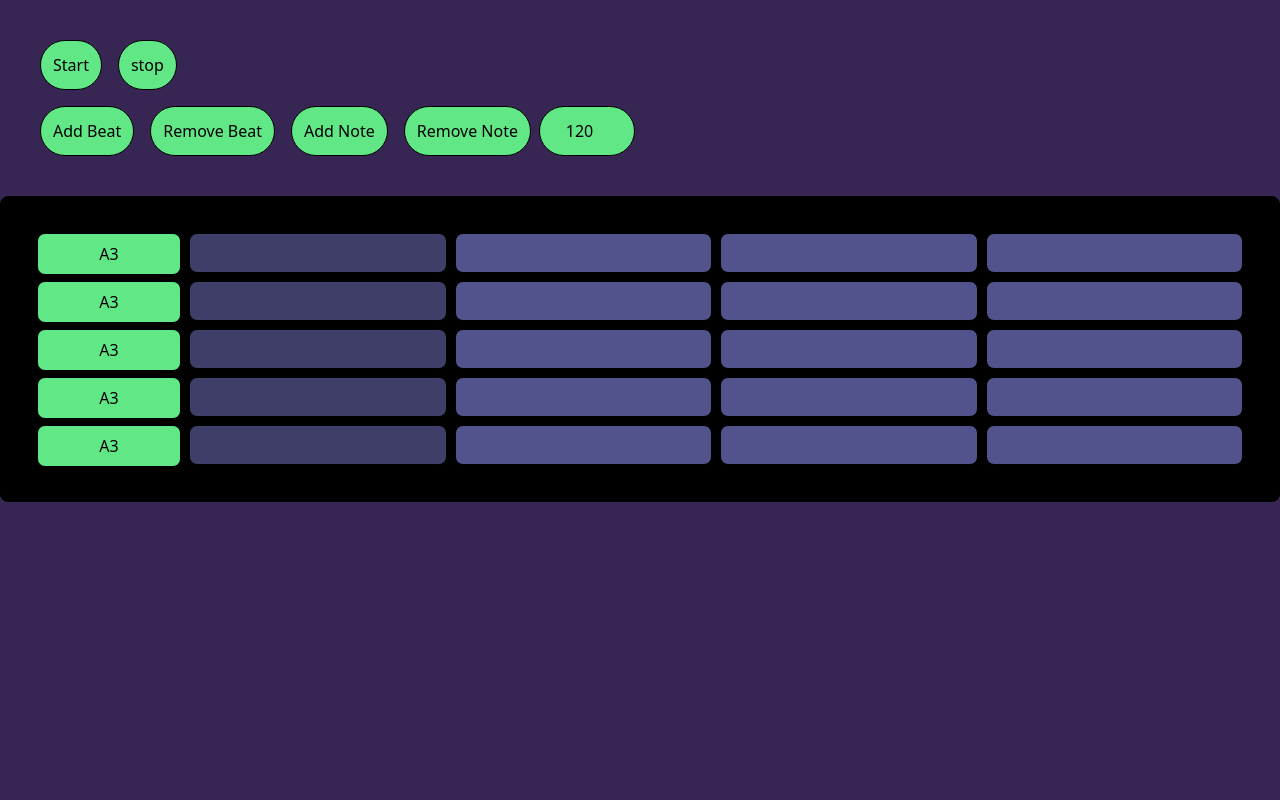
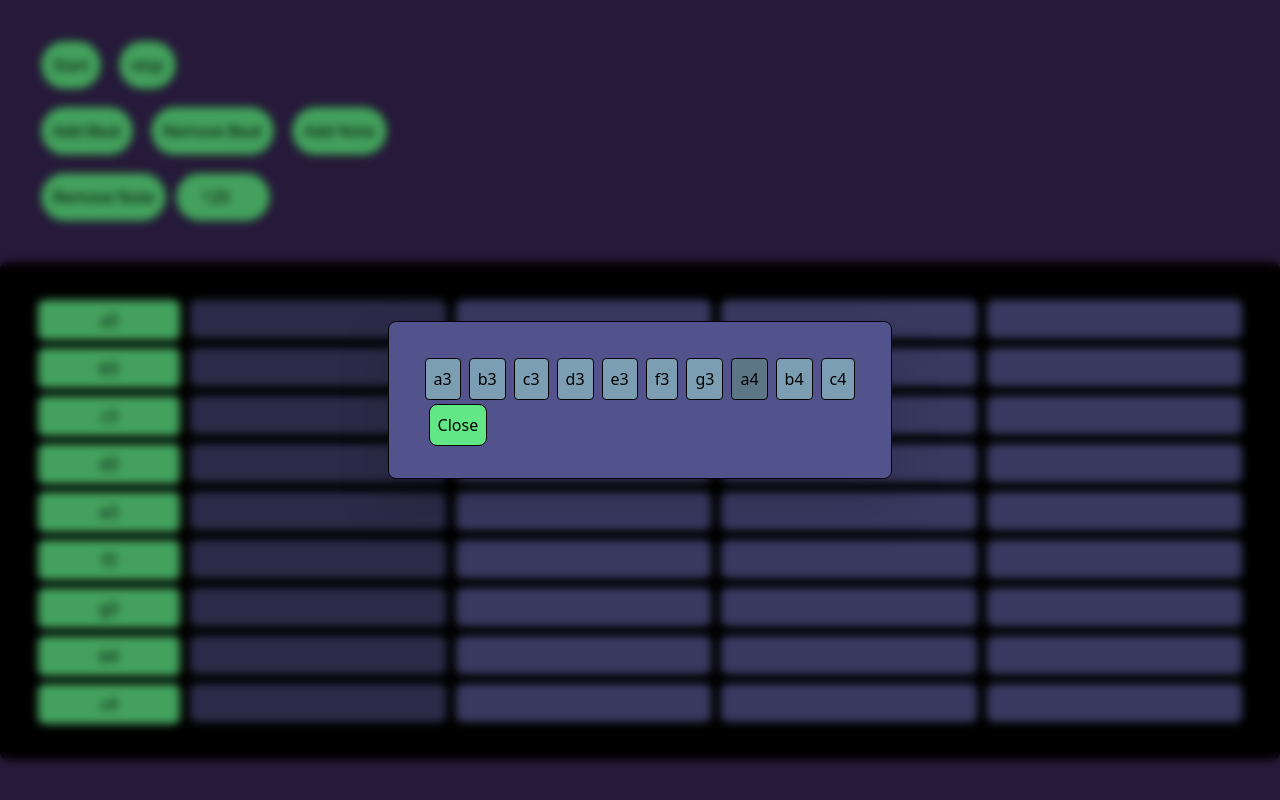
Before and after one commit to farmeroy/synth-app, a Next.js app: page /sequencer in a window 1280 px wide. Both pictures are taken after a click on the button "Add Note". Built offline with nearby package versions, Linux system fonts and the light colour scheme.

Commit message:
notes are centralized WIP

```diff
--- a/src/components/machine/MachineButtonNoteAdd/MachineButtonNoteAdd.tsx
+++ b/src/components/machine/MachineButtonNoteAdd/MachineButtonNoteAdd.tsx
@@ -1,13 +1,24 @@
 import { useSetRecoilState } from "recoil";
 import machineNotesCount from "../../../lib/store/machineNotesCount";
 import MachineButton from "../MachineButton/MachineButton";
+import ModalWrapper from "../../shared/ModalWrapper/ModalWrapper";
+import NotePicker from "../../notes/NotePicker/NotePicker";
+import { useState } from "react";
 
 const MachineButtonNoteAdd = () => {
-  const setNotesCountState = useSetRecoilState(machineNotesCount);
-  const handleAddNote = () => {
-    setNotesCountState((state) => (state += 1));
-  };
-  return <MachineButton clickHandler={handleAddNote}>Add Note</MachineButton>;
+  const [modalIsOpen, setModalIsOpen] = useState(false);
+  const handleSetNote = (note: string) => {};
+
+  return (
+    <>
+      <MachineButton clickHandler={() => setModalIsOpen(true)}>
+        Add Note
+      </MachineButton>
+      <ModalWrapper isOpen={modalIsOpen} onClose={() => setModalIsOpen(false)}>
+        <NotePicker setNote={handleSetNote} />
+      </ModalWrapper>
+    </>
+  );
 };
 
 export default MachineButtonNoteAdd;
--- a/src/components/notes/Note/index.tsx
+++ b/src/components/notes/Note/index.tsx
@@ -21,7 +21,7 @@ const Note = ({ synth, note, indexRow, index }: NoteProps) => {
     // its own index and the row index {noteIndex: x, rowIndex: y}
     // then use a selector to collect all the notes and create
     // an array of active note outside of this component
-    noteRowActiveBeatsAtom(indexRow)
+    noteRowActiveBeatsAtom(note)
   );
   const noteIsActiveState = useRecoilValue(noteIsActive(index));
   const machineIsOnState = useRecoilValue(machineIsOnAtom);
--- a/src/components/notes/NoteControls/index.tsx
+++ b/src/components/notes/NoteControls/index.tsx
@@ -8,8 +8,8 @@ interface NoteControlsProps {
   index: number;
 }
 
-const NoteControls = ({ index }: NoteControlsProps) => {
-  const [noteRow, setNoteRow] = useRecoilState(noteState(index));
+const NoteControls = ({ index, note }: NoteControlsProps) => {
+  const [noteRow, setNoteRow] = useRecoilState(noteState(note));
   const [modalIsOpen, setModalIsOpen] = useState(false);
   const handleSetNote = (note: string) => {
     setNoteRow({ ...noteRow, note: note });
--- a/src/components/notes/NotePicker/NotePicker.tsx
+++ b/src/components/notes/NotePicker/NotePicker.tsx
@@ -1,29 +1,38 @@
+import { useRecoilState } from "recoil";
+import notesAtom from "../../../lib/store/notesAtom";
+
 interface NotePickerProps {
   setNote: (arg0: string) => void;
 }
 
-const notes = [
-  ["A2", "Bb2", "B2", "C2", "Db2", "D2", "Eb2", "E2", "F2", "Gb2", "G2", "Ab2"],
-  ["A3", "Bb3", "B2", "C3", "Db3", "D2", "Eb3", "E3", "F3", "Gb2", "G3", "Ab3"],
-  ["A4", "Bb4", "B4", "C4", "Db4", "D4", "Eb4", "E4", "F4", "Gb4", "G4", "Ab4"],
-  ["A5", "Bb5", "B5", "C5", "Db5", "D5", "Eb5", "E5", "F5", "Gb5", "G5", "Ab5"],
-];
-
 const NotePicker = ({ setNote }: NotePickerProps) => {
+  const [notes, setNotes] = useRecoilState(notesAtom);
   return (
     <div className="flex-column bg-violetlight">
-      {notes.map((noteRow) => (
-        <div key={Math.random()} className="m-1 p1">
-          {noteRow.map((note) => (
-            <button
-              key={Math.random()}
-              onClick={() => setNote(note)}
-              className="p-2 m-1 border rounded hover:brightness-125 transition-all bg-air border-black"
-            >
-              {note}
-            </button>
-          ))}
-        </div>
+      {notes.map((note) => (
+        <button
+          key={Math.random()}
+          onClick={() =>
+            setNotes((prevNoteValues) =>
+              [
+                ...prevNoteValues.filter(
+                  (prevNote) => prevNote.note != note.note
+                ),
+                {
+                  note: note.note,
+                  isActive: !prevNoteValues.find(
+                    (prevNote) => prevNote.note == note.note
+                  ).isActive,
+                },
+              ].sort((a, b) => a.note.localeCompare(b.note))
+            )
+          }
+          className={`p-2 m-1 border rounded hover:brightness-125 ${
+            note.isActive ? "brightness-100" : "brightness-75"
+          } transition-all bg-air border-black`}
+        >
+          {note.note}
+        </button>
       ))}
     </div>
   );
--- a/src/components/notes/NoteRow/index.tsx
+++ b/src/components/notes/NoteRow/index.tsx
@@ -12,7 +12,8 @@ import Note from "../Note";
 import NoteControls from "../NoteControls";
 
 const NoteRow = ({ synth, note, index: indexRow, waveShape }: NoteRowProps) => {
-  const activeNotes = useRecoilValue(activeNotesState(indexRow));
+  const activeNotes = useRecoilValue(activeNotesState(note));
+  console.log(note, activeNotes);
   const notes = activeNotes.map((isActive, index) => (
     <Note
       key={Math.random()}
@@ -25,7 +26,7 @@ const NoteRow = ({ synth, note, index: indexRow, waveShape }: NoteRowProps) => {
 
   return (
     <div className="flex h-12 w-full">
-      <NoteControls index={indexRow} />
+      <NoteControls note={note} index={indexRow} />
       {notes}
     </div>
   );
--- a/src/components/notes/NotesView/NotesView.tsx
+++ b/src/components/notes/NotesView/NotesView.tsx
@@ -6,7 +6,9 @@ import { PolySynth } from "tone";
 const NotesView = () => {
   const synth = new PolySynth().toDestination();
   const notes = useRecoilValue(notesAtom);
-  const noteTable = notes.map((note, index) => (
+  const noteTable = notes
+    .filter((note) => note.isActive)
+    .map((note, index) => (
       <NoteRow
         synth={synth}
         index={index}
--- a/src/lib/store/noteState.ts
+++ b/src/lib/store/noteState.ts
@@ -10,8 +10,9 @@ const noteState = atomFamily({
       ({ get }) => {
         const activeNotes = get(activeNotesState(id));
         return {
-          note: "A3",
+          note: id,
           waveShape: "sine",
+
           activeNotes: [...activeNotes],
         };
       },
--- a/src/lib/store/notesAtom.ts
+++ b/src/lib/store/notesAtom.ts
@@ -9,6 +9,19 @@ export interface INote {
   activeNotes: boolean[];
 }
 
+const allNotes = [
+  { note: "a3", isActive: true },
+  { note: "b3", isActive: true },
+  { note: "c3", isActive: true },
+  { note: "d3", isActive: true },
+  { note: "e3", isActive: true },
+  { note: "f3", isActive: true },
+  { note: "g3", isActive: true },
+  { note: "a4", isActive: false },
+  { note: "b4", isActive: true },
+  { note: "c4", isActive: true },
+];
+
 export type TNotes = INote[];
 
 /** A 2d array of booleans that
@@ -19,12 +32,7 @@ const notesAtom = atom({
   default: selector({
     key: "defaultNotes",
     get: ({ get }) => {
-      const notesCount = get(machineNotesCount);
-      const defaultNotes = [];
-      for (let i = 0; i < notesCount; i++) {
-        defaultNotes.push(get(noteState(i)));
-      }
-      return defaultNotes;
+      return allNotes;
     },
   }),
 });
```
Lines whose indentation alone changed are shown as unchanged.
